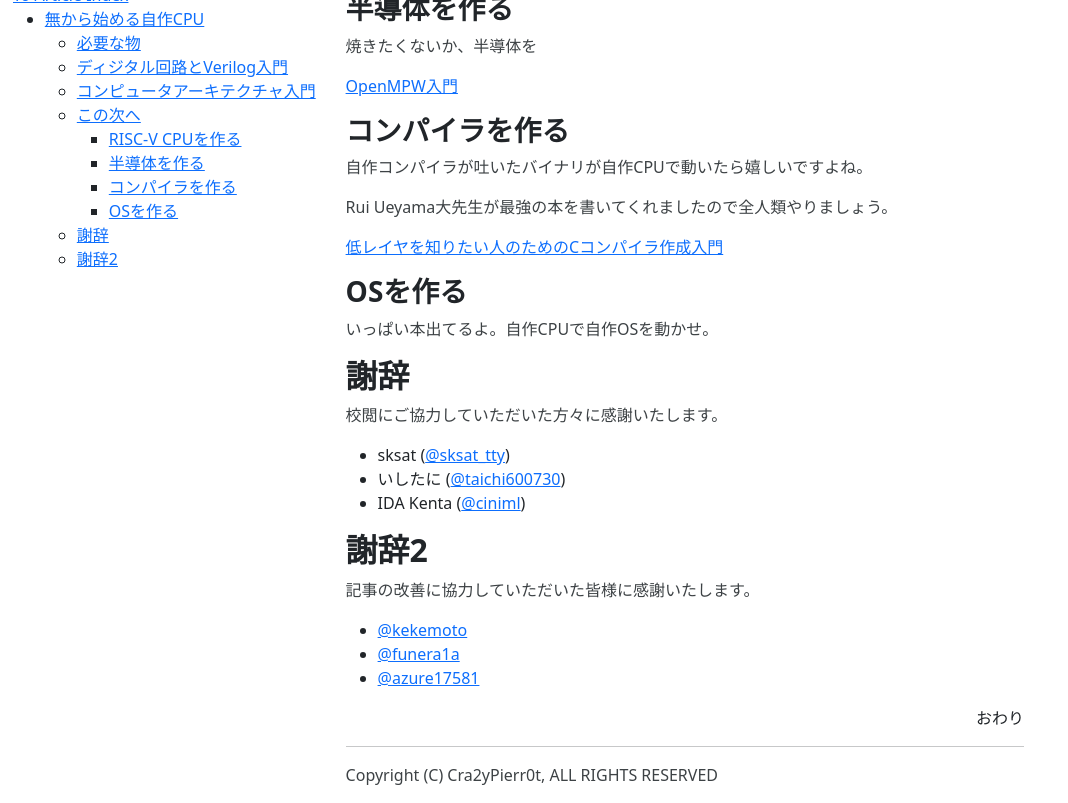
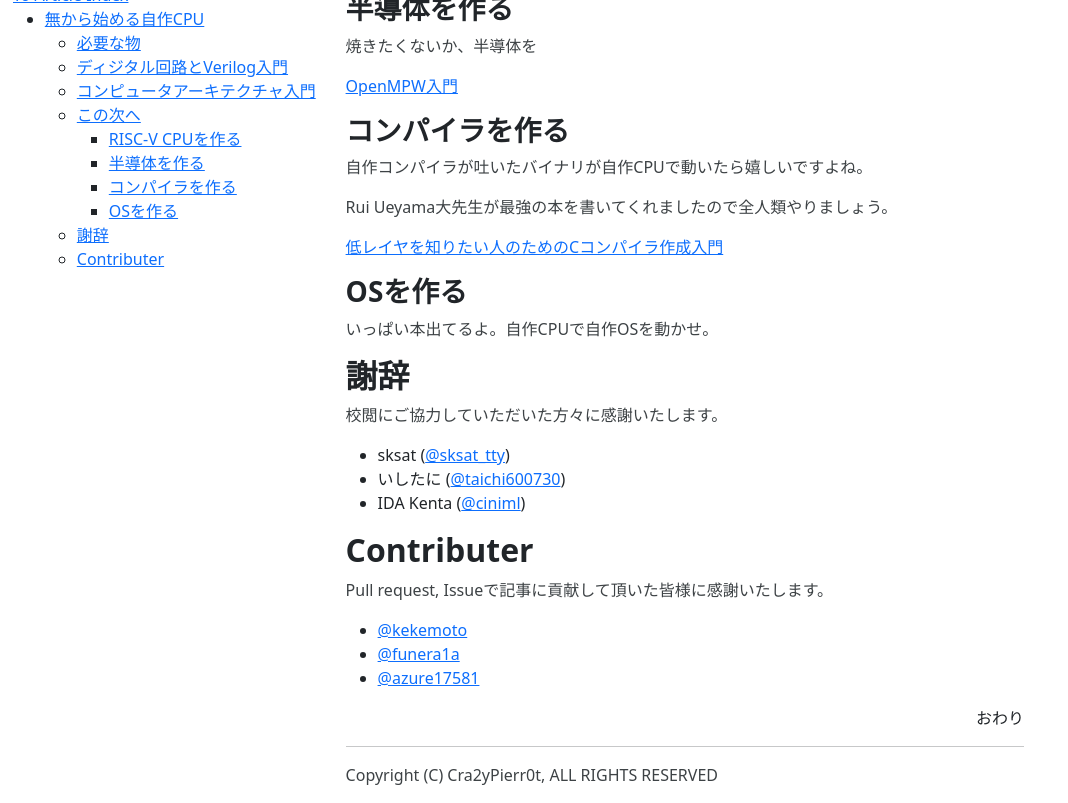
Before and after one commit to VLSI-JP/VLSI-JP.github.io, a Jekyll site: the page built from LetsMakeCPU.md, in a window 1280 px wide and 900 px high, scrolled down 2158 px, cut to the strip 97-900 px from the top of the window. Shown: the whole strip, without its empty margins (0-1068 px from the left). Built offline with Jekyll 4.4.1, drawn with Linux system fonts in a browser that asks for light colours.

Commit message:
update shaji

```diff
--- a/LetsMakeCPU.md
+++ b/LetsMakeCPU.md
@@ -85,9 +85,9 @@ Rui Ueyama大先生が最強の本を書いてくれましたので全人類や
 - いしたに ([@taichi600730](https://x.com/@taichi600730))
 - IDA Kenta ([@ciniml](https://x.com/@ciniml))
 
-## 謝辞2
+## Contributer
 
-記事の改善に協力していただいた皆様に感謝いたします。
+Pull request, Issueで記事に貢献して頂いた皆様に感謝いたします。
 
 - [@kekemoto](https://github.com/kekemoto)
 - [@funera1a](https://github.com/funera1)
```
